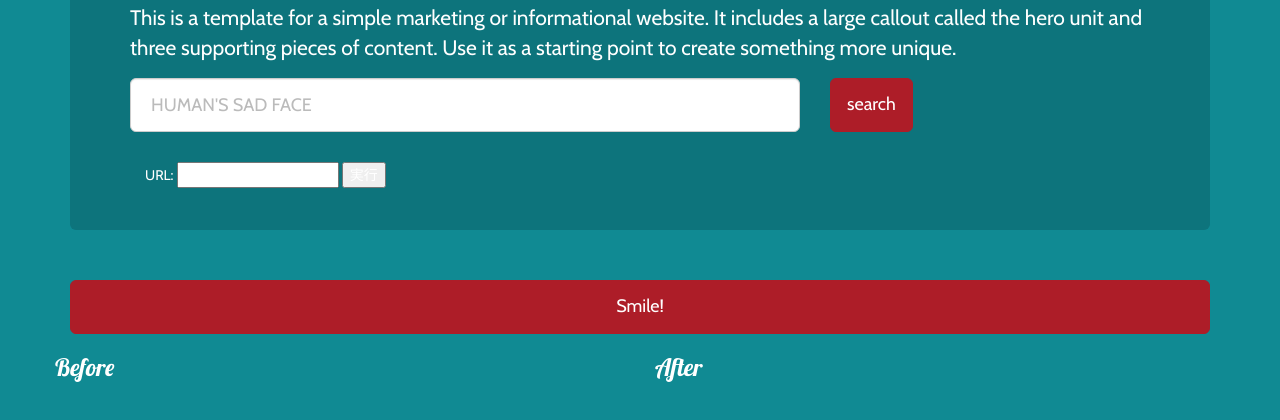
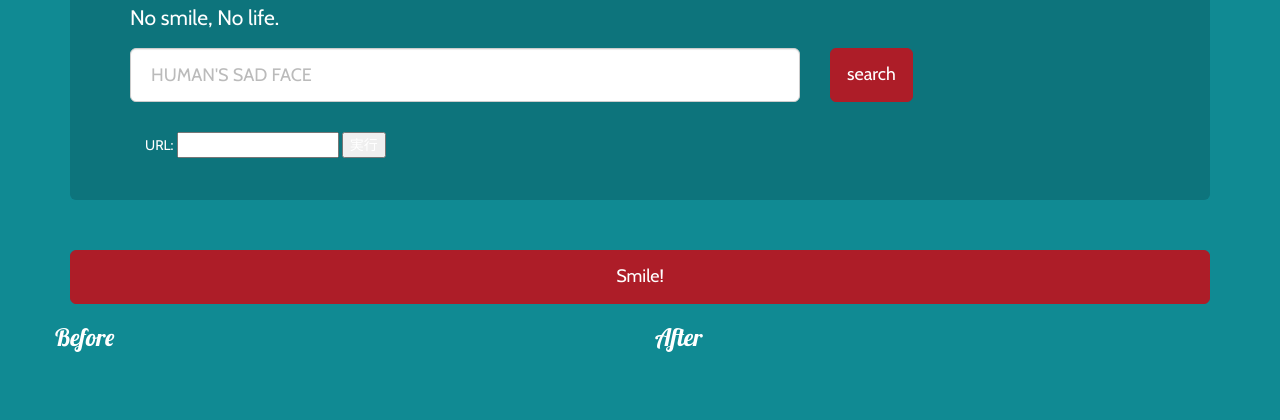
Before and after one commit to konyu/photoHackDay, a plain HTML site: page index.html in a window 1280 px wide. Shown: the part 144-564 px from the top of the page. Drawn offline with nearby package versions, Linux system fonts and the light colour scheme.

Commit message:
copy writing

```diff
--- a/index.html
+++ b/index.html
@@ -44,7 +44,7 @@
           Make a smile world!
         </h1>
         <p>
-          This is a template for a simple marketing or informational website. It includes a large callout called the hero unit and three supporting pieces of content. Use it as a starting point to create something more unique.
+          No smile, No life.
         </p>
         <!-- input file -->
 
```
